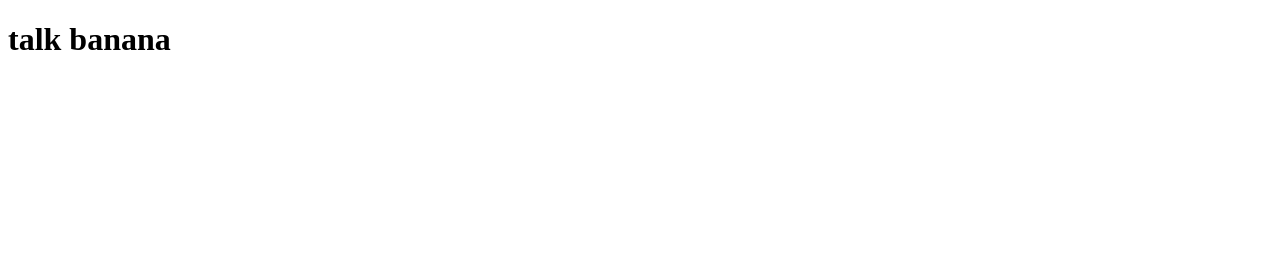
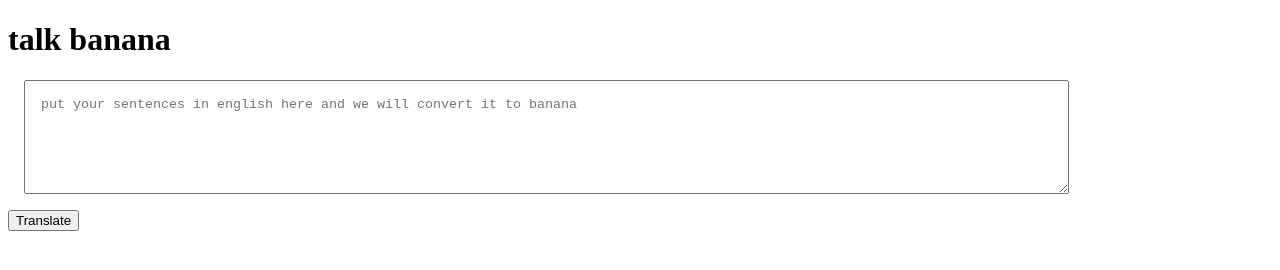
Before and after one commit to shahrizalarshad/neogcamp-banana-speak, a plain HTML site: page index.html in a window 1280 px wide. Drawn offline with Linux system fonts and the light colour scheme.

Commit message:
taking input and console

```diff
--- a/app.js
+++ b/app.js
@@ -0,0 +1,11 @@
+var btnTranslate = document.querySelector("#btn-translate");
+var txtInput = document.querySelector("#txt-input");
+
+console.log(txtInput)
+
+function clickHandler() {
+    console.log("clicked!");
+    console.log("input", txtInput.value);
+};
+
+btnTranslate.addEventListener("click", clickHandler)
--- a/index.html
+++ b/index.html
@@ -1,13 +1,28 @@
 <!DOCTYPE html>
 <html lang="en">
+
 <head>
     <meta charset="UTF-8">
     <meta http-equiv="X-UA-Compatible" content="IE=edge">
     <meta name="viewport" content="width=device-width, initial-scale=1.0">
     <title>banana speak</title>
+    <style>
+        textarea {
+            width: 80%;
+            height: 10vh;
+            display: block;
+            margin: 1rem;
+            padding: 1rem;
+        }
+    </style>
 </head>
+
 <body>
     <h1> talk banana</h1>
+    <textarea id="txt-input"
+        placeholder="put your sentences in english here and we will convert it to banana"></textarea>
+    <button id="btn-translate">Translate</button>
     <script src="app.js" type="text/javascript"></script>
 </body>
+
 </html>
```
